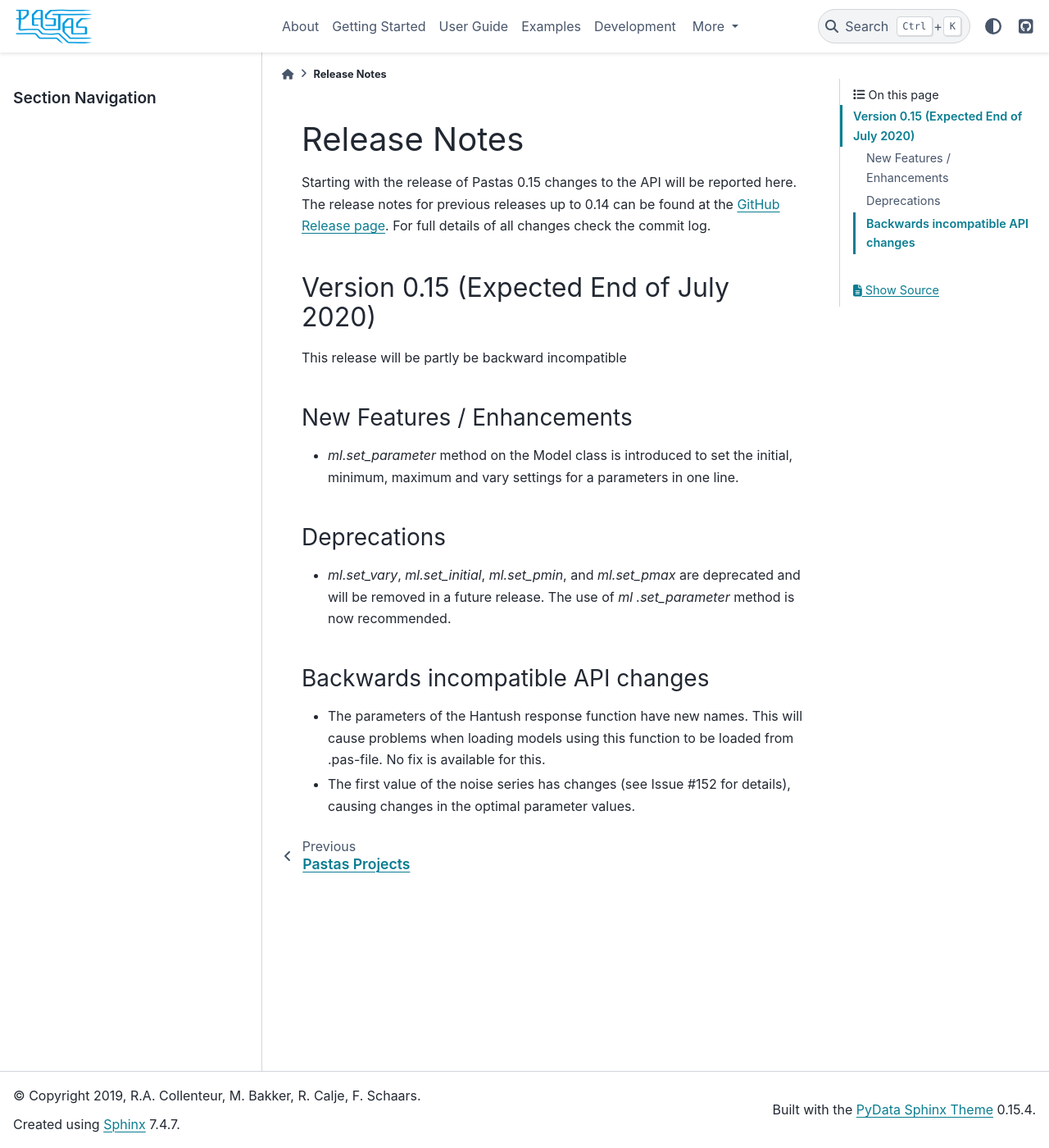
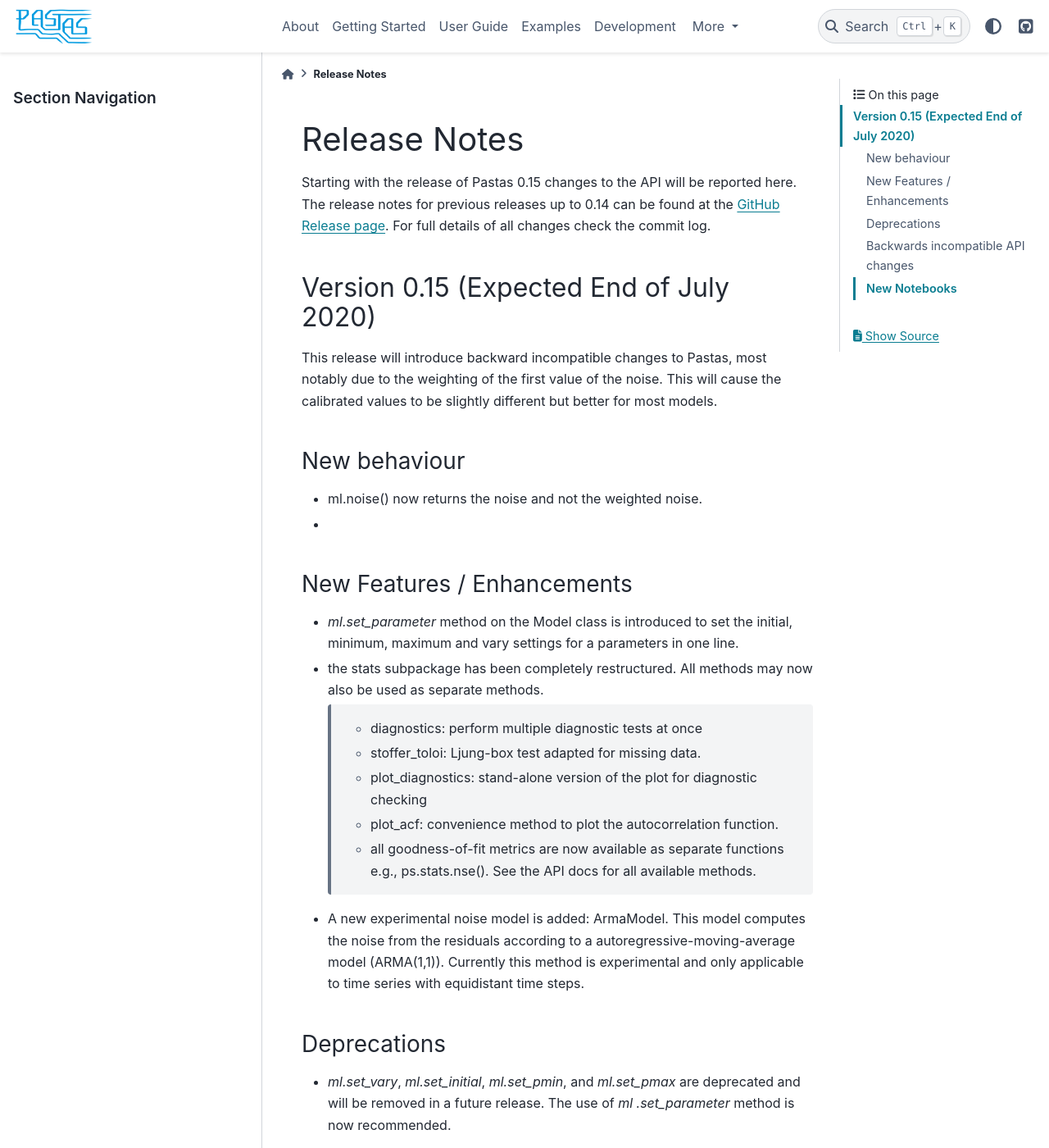
Before and after one commit to pastas/pastas, a Sphinx documentation site: the page built from doc/release_notes.rst, in a window 1280 px wide and 1400 px high. Shown: the whole window at 82% size. Built offline with Sphinx 7.4.7 and the PyData theme 0.15.4, drawn with Linux system fonts in a browser that asks for light colours.

Commit message:
Update release notes

```diff
--- a/doc/release_notes.rst
+++ b/doc/release_notes.rst
@@ -8,13 +8,35 @@ For full details of all changes check the commit log.
 
 Version 0.15 (Expected End of July 2020)
 ----------------------------------------
-This release will be partly be backward incompatible
+This release will introduce backward incompatible changes to Pastas, most
+notably due to the weighting of the first value of the noise. This will
+cause the calibrated values to be slightly different but better for most
+models.
+
+New behaviour
+*************
+- ml.noise() now returns the noise and not the weighted noise.
+-
 
 New Features / Enhancements
 ***************************
 
 - `ml.set_parameter` method on the Model class is introduced to set the
   initial, minimum, maximum and vary settings for a parameters in one line.
+- the stats subpackage has been completely restructured. All methods may now
+  also be used as separate methods.
+
+    - diagnostics: perform multiple diagnostic tests at once
+    - stoffer_toloi: Ljung-box test adapted for missing data.
+    - plot_diagnostics: stand-alone version of the plot for diagnostic checking
+    - plot_acf: convenience method to plot the autocorrelation function.
+    - all goodness-of-fit metrics are now available as separate functions e.g.,
+      ps.stats.nse(). See the API docs for all available methods.
+
+- A new experimental noise model is added: ArmaModel. This model computes
+  the noise from the residuals according to a autoregressive-moving-average
+  model (ARMA(1,1)). Currently this method is experimental and only applicable
+  to time series with equidistant time steps.
 
 Deprecations
 ************
@@ -31,3 +53,6 @@ Backwards incompatible API changes
   .pas-file. No fix is available for this.
 - The first value of the noise series has changes (see Issue #152 for
   details), causing changes in the optimal parameter values.
+
+New Notebooks
+*************
```
Also changed, not shown: 2 other files.
